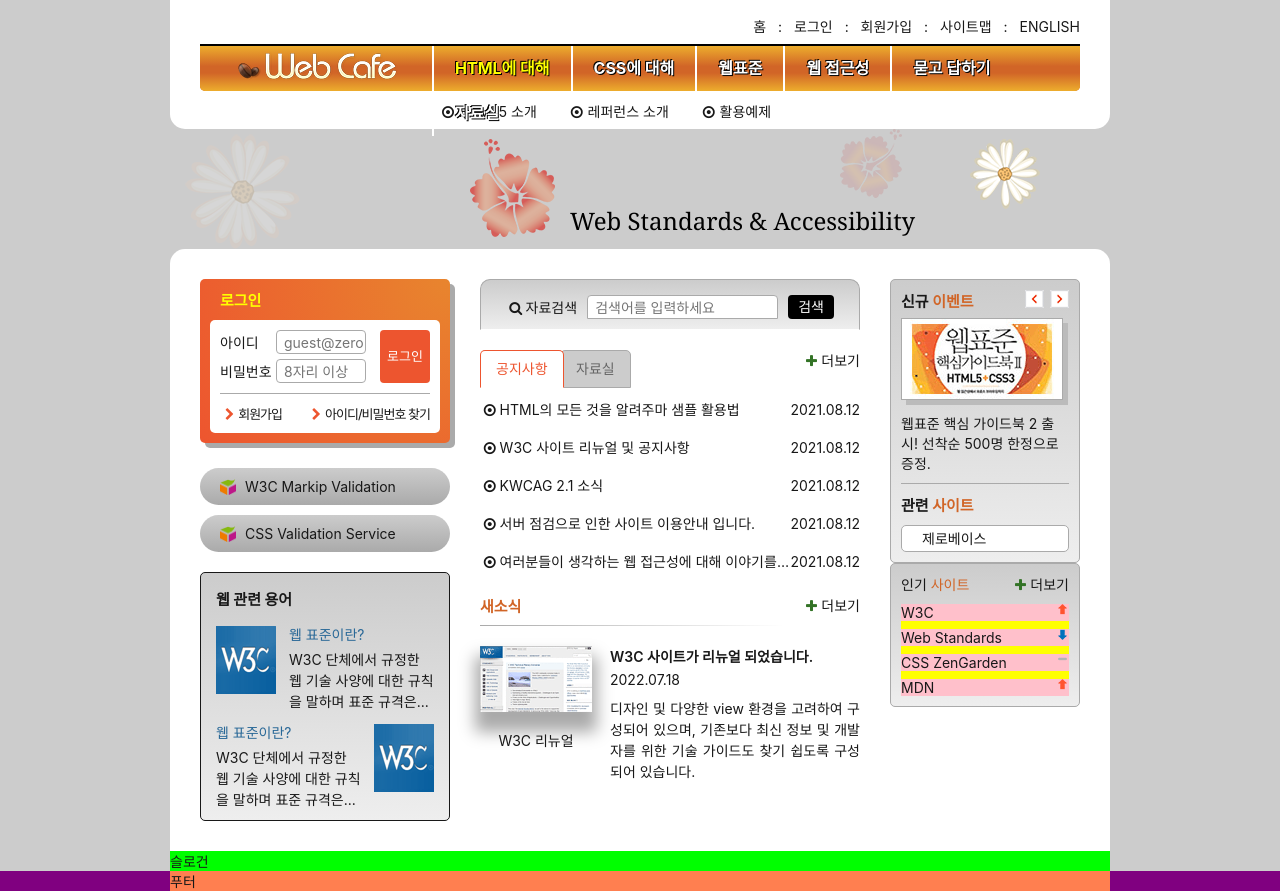
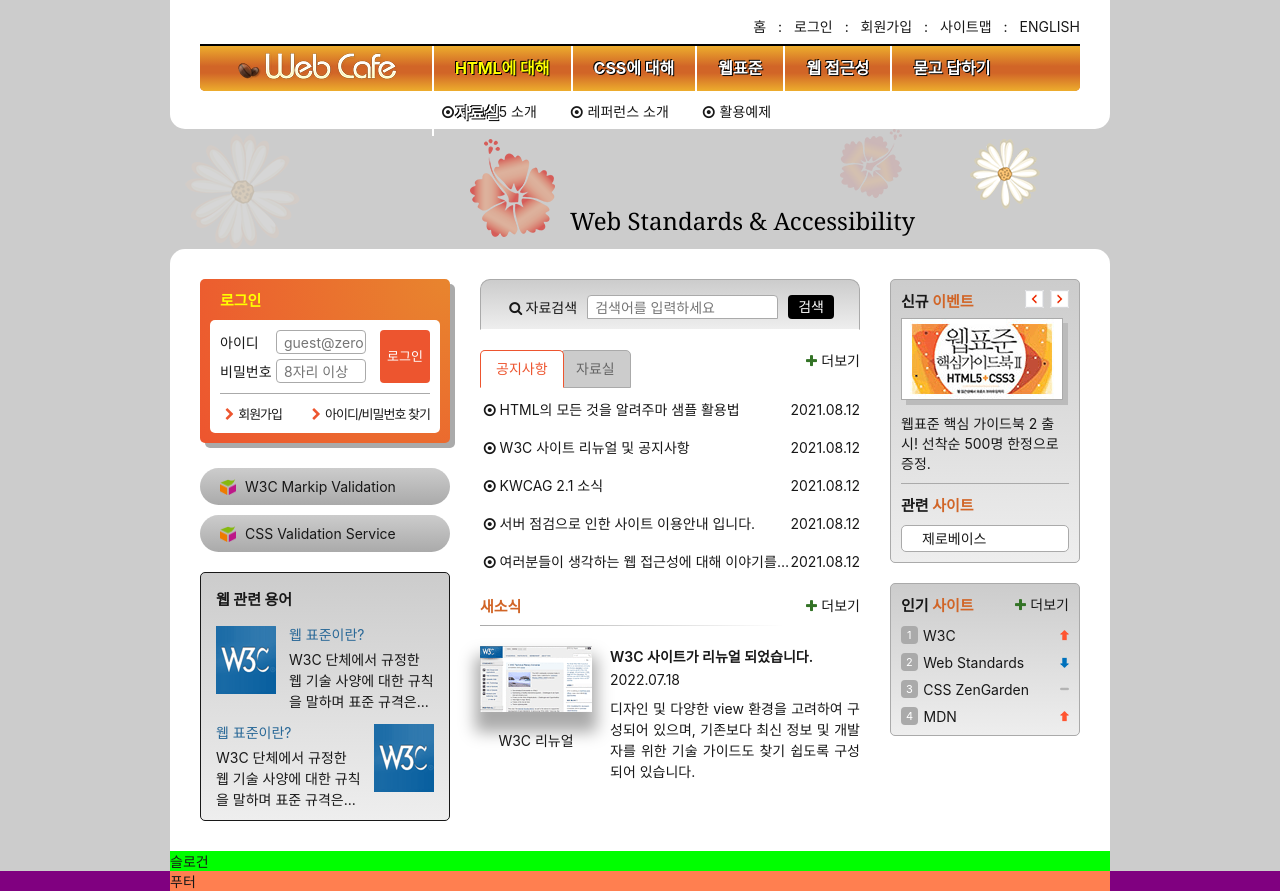
Before and after one commit to chjy0202/connectTo, a website: page HTML5/index.html in a window 1280 px wide. Drawn offline with Linux system fonts and the light colour scheme; a web font is replaced by a local one.

Commit message:
인기사이트 디자인 완성

```diff
--- a/HTML5/css/index.css
+++ b/HTML5/css/index.css
@@ -616,7 +616,7 @@
 
 .event-title,
 .related-title,
-sdf{
+.favorite-title{
   font-size: 1.5rem;
   font-weight: 700;
 }
@@ -727,52 +727,62 @@
 /* 인기사이트 */
 .favorite{
   position: relative;
+  margin-top: 20px;
 }
 
 .favorite-list{
   margin-top: 10px;
-  background: yellow;
   list-style-type: none;
 }
 
 .favorite-list li{
-  background: pink;
+  position: relative;
   margin-top: 8px;
-  line-height: auto;
-  padding: auto 0;
+  counter-increment: number;
 }
+
 .favorite-list li::before{
-  content: "";
+  content: counter(number);
+  display: inline-flex;
+  padding: 2px 5px;
+  font-size: 1.1rem;
+  color: #fff;
+  background: #aaa;
+  border-radius: 4px;
+  min-width: 1.5em;
+  justify-content: center;
+  margin-right: 0.5em;
+}
+
+.favorite-list a{
+  vertical-align: middle;
 }
 
 .favorite-list em{
-  display: inline-block;
   position: absolute;
-  width: 11px;
+  width: 9px;
   height: 11px;
+  right: 0;
+  top: 50%;
+  margin-top: -5px;
   background-image: url(./images/rank.png);
   background-repeat: no-repeat;
-  right:10px;
-  margin: auto;
+}
+
+.favorite-list .stop{
+  background-position: 0 50%;
 }
 
 .favorite-list .down{
-  background-position: 0 -44px;
+  background-position: 0 100%;
 }
-
-.favorite-list .stop{
-  background-position: 0 -22px;
-}
-
 
 .favorite-more{
   position: absolute;
   top: 2px;
   right: 2px;
-  padding: 8px
+  padding: 8px;
 }
-
-
 
 /* 슬로건 */
 .slogan{
```
